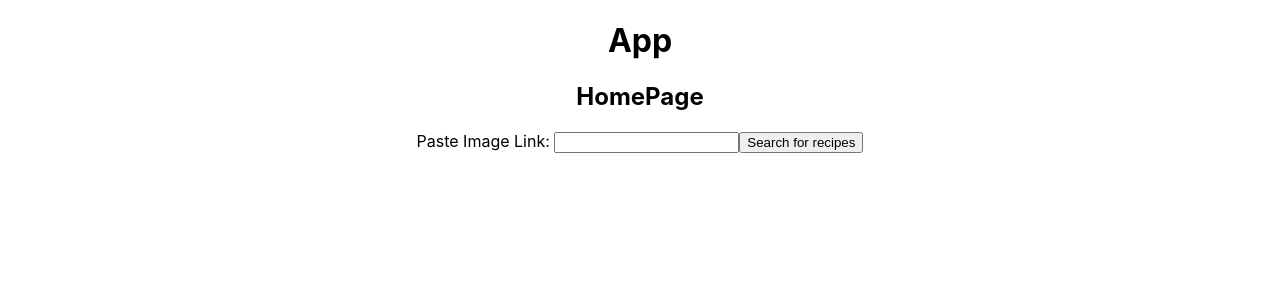
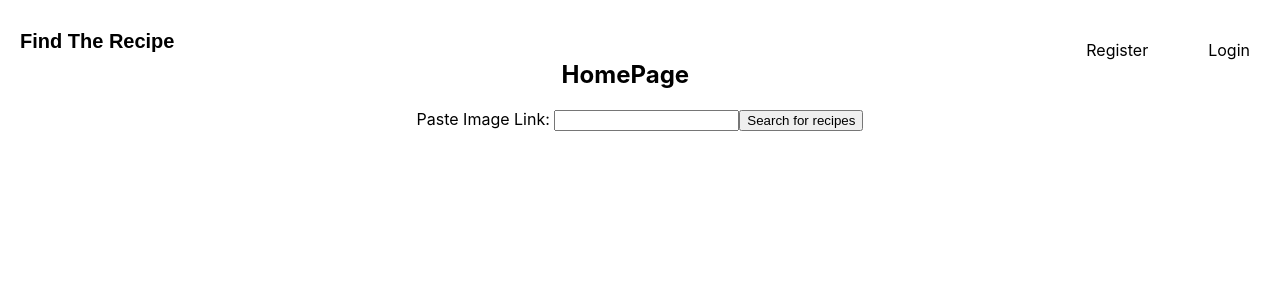
Before and after one commit to jordanepps/find-the-recipe-client, a React (Create React App) app: page / in a window 1280 px wide. Shown: the top 300 px of the page. Built offline with nearby package versions, Linux system fonts and the light colour scheme.

Commit message:
Create header component and add functionality for login/logut

```diff
--- a/src/components/App/App.js
+++ b/src/components/App/App.js
@@ -4,12 +4,13 @@ import HomePage from '../../routes/HomePage/HomePage';
 import RecipeListPage from '../../routes/RecipeListPage/RecipeListPage';
 import './App.css';
 import { IngredientsProvider } from '../../contexts/IngredientsContext';
+import Header from '../Header/Header';
 
 export default class App extends Component {
 	render() {
 		return (
 			<div className="App">
-				<h1>App</h1>
+				<Header />
 				<IngredientsProvider>
 					<Switch>
 						<Route exact path={'/'} component={HomePage} />
--- /dev/null
+++ b/src/components/Header/Header.css
@@ -0,0 +1,148 @@
+header {
+    padding: 20px 0;
+    width: 100%;
+    z-index: 3;
+}
+
+#logo {
+    font-size: 20px;
+    font-family: 'Raleway', sans-serif;
+    font-weight: 600;
+    margin: 0;
+}
+
+header ul {
+    margin: 0;
+    padding: 0;
+    list-style: none;
+    overflow: hidden;
+    background-color: #fff;
+}
+
+header li a {
+    display: block;
+    padding: 20px 20px;
+    text-decoration: none;
+}
+
+header li a:hover,
+header .menu-btn:hover {
+    background-color: #f4f4f4;
+}
+
+header #logo {
+    display: block;
+    float: left;
+    padding: 10px 20px;
+    text-decoration: none;
+}
+
+header #menu {
+    clear: both;
+    max-height: 0;
+    transition: max-height .2s ease-out;
+}
+
+header #menu-icon {
+    cursor: pointer;
+    /* display: inline-block; */
+    float: right;
+    padding: 22px 20px;
+    position: relative;
+    user-select: none;
+
+}
+
+header #menu-icon #navicon {
+    background: #333;
+    display: block;
+    height: 2px;
+    position: relative;
+    transition: background .2s ease-out;
+    width: 18px;
+}
+
+header #menu-icon #navicon:before,
+header #menu-icon #navicon:after {
+    background: #333;
+    content: '';
+    display: block;
+    height: 100%;
+    position: absolute;
+    transition: all .2s ease-out;
+    width: 100%;
+}
+
+header #menu-icon #navicon:before {
+    top: 5px;
+}
+
+header #menu-icon #navicon:after {
+    top: -5px;
+}
+
+header #menu-btn {
+    /* display: none; */
+    clip: rect(0 0 0 0);
+    height: auto;
+    margin: 0;
+    overflow: hidden;
+    padding: 0;
+    position: absolute;
+    width: 1px;
+    white-space: nowrap;
+}
+
+header #menu-btn:focus+#menu-icon {
+    /* border: 1px solid rgba(81, 203, 238, 1); */
+}
+
+header #menu-btn:checked~#menu {
+    max-height: 240px;
+}
+
+header #menu-btn:checked~#menu-icon #navicon {
+    background: transparent;
+}
+
+header #menu-btn:checked~#menu-icon #navicon:before {
+    transform: rotate(-45deg);
+}
+
+header #menu-btn:checked~#menu-icon #navicon:after {
+    transform: rotate(45deg);
+}
+
+header #menu-btn:checked~#menu-icon:not(.steps) #navicon:before,
+header #menu-btn:checked~#menu-icon:not(.steps) #navicon:after {
+    top: 0;
+}
+
+header #menu-btn:checked~#menu {
+    max-width: 100%;
+    box-shadow: 0px 6px 5px 0 rgba(0, 0, 0, .1);
+}
+
+a {
+    color: #000;
+}
+
+@media (min-width: 768px) {
+    header li {
+        float: left;
+    }
+
+    header li a {
+        padding: 20px 30px;
+    }
+
+    header #menu {
+        clear: none;
+        float: right;
+        max-height: none;
+    }
+
+    header #menu-icon {
+        display: none;
+    }
+}
--- /dev/null
+++ b/src/components/Header/Header.js
@@ -0,0 +1,55 @@
+import React, { Component } from 'react';
+import { Link } from 'react-router-dom';
+import TokenService from '../../services/token-service';
+import './Header.css';
+
+export default class Header extends Component {
+	handleLogoutClick = () => {
+		TokenService.clearAuthToken();
+	};
+
+	renderLogoutLink() {
+		return (
+			<ul id="menu">
+				<li>
+					<Link to="/favorites">Favorites</Link>
+				</li>
+				<li>
+					<Link onClick={this.handleLogoutClick} to="/">
+						Logout
+					</Link>
+				</li>
+			</ul>
+		);
+	}
+
+	renderLoginLink() {
+		return (
+			<ul id="menu">
+				<li>
+					<Link to="/register">Register</Link>
+				</li>
+				<li>
+					<Link to="/login">Login</Link>
+				</li>
+			</ul>
+		);
+	}
+
+	render() {
+		return (
+			<header>
+				<Link to="/" id="logo">
+					Find The Recipe
+				</Link>
+				<input type="checkbox" id="menu-btn" />
+				<label id="menu-icon" htmlFor="menu-btn">
+					<span id="navicon" />
+				</label>
+				{TokenService.hasAuthToken()
+					? this.renderLogoutLink()
+					: this.renderLoginLink()}
+			</header>
+		);
+	}
+}
--- /dev/null
+++ b/src/services/token-service.js
@@ -0,0 +1,21 @@
+import config from '../config';
+
+const TokenService = {
+	saveAuthToken(token) {
+		window.sessionStorage.setItem(config.TOKEN_KEY, token);
+	},
+	getAuthToken() {
+		return window.sessionStorage.getItem(config.TOKEN_KEY);
+	},
+	clearAuthToken() {
+		window.sessionStorage.removeItem(config.TOKEN_KEY);
+	},
+	hasAuthToken() {
+		return !!TokenService.getAuthToken();
+	},
+	makeBasicAuthToken(userName, password) {
+		return window.btoa(`${userName}:${password}`);
+	}
+};
+
+export default TokenService;
```
